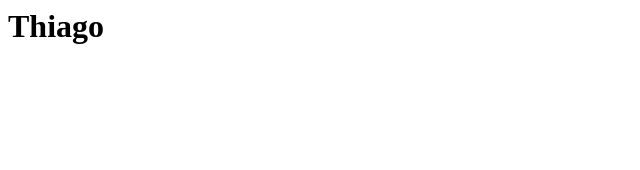
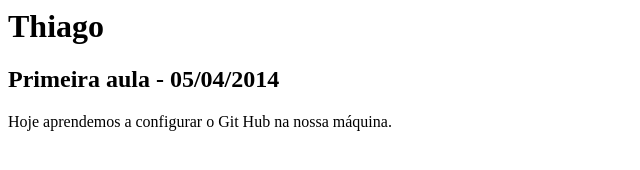
Before and after one commit to thiagomcmello/thiagomcmello.github.io, a plain HTML site: page index.html in a window 1280 px wide. Shown: the whole page, without its empty margins (0-640 px from the left). Drawn offline with Linux system fonts and the light colour scheme.

Commit message:
Meu segundo commit

```diff
--- a/index.html
+++ b/index.html
@@ -1 +1,3 @@
 <h1>Thiago</h1>
+<h2>Primeira aula - 05/04/2014</h2>
+<p>Hoje aprendemos a configurar o Git Hub na nossa máquina.</p>
```
